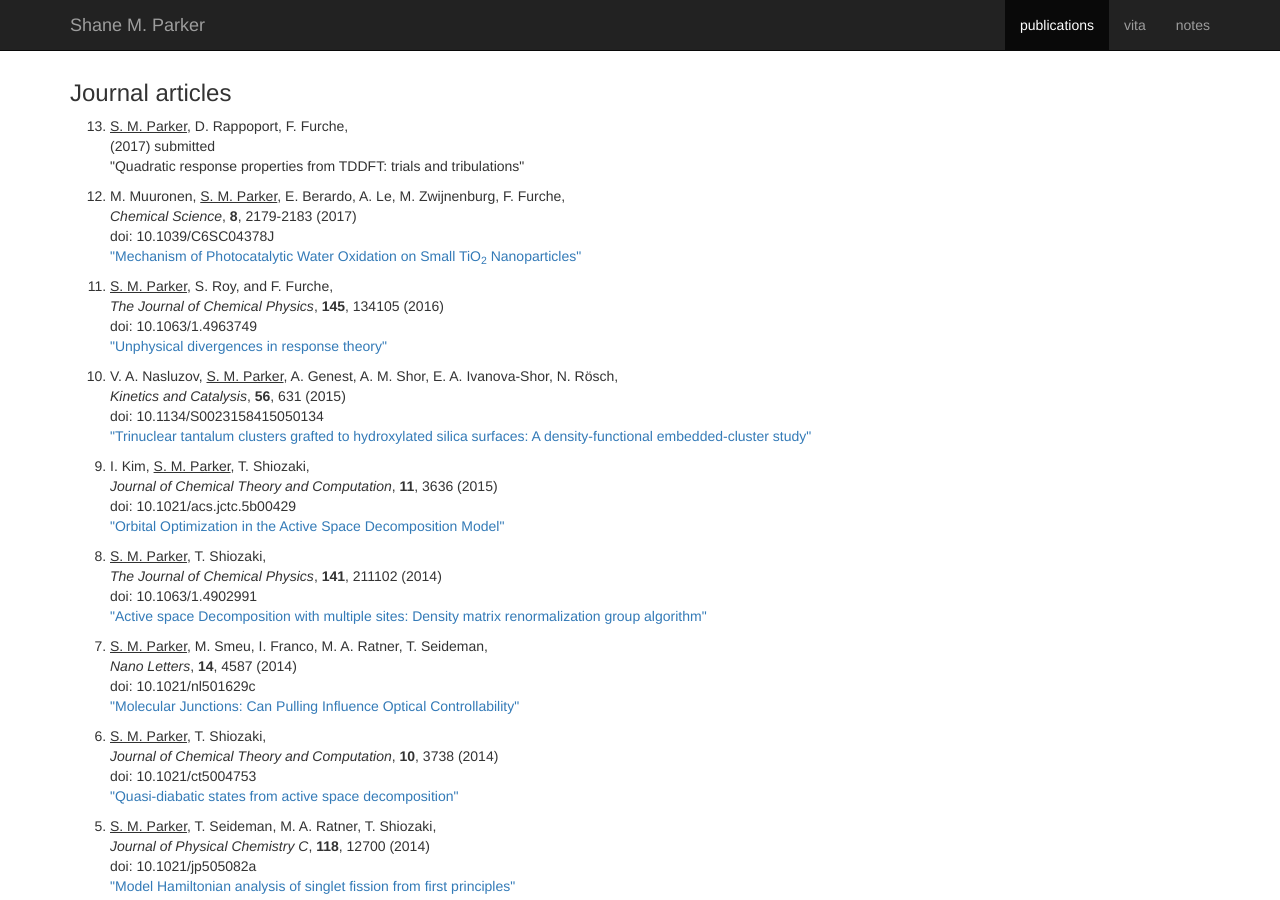
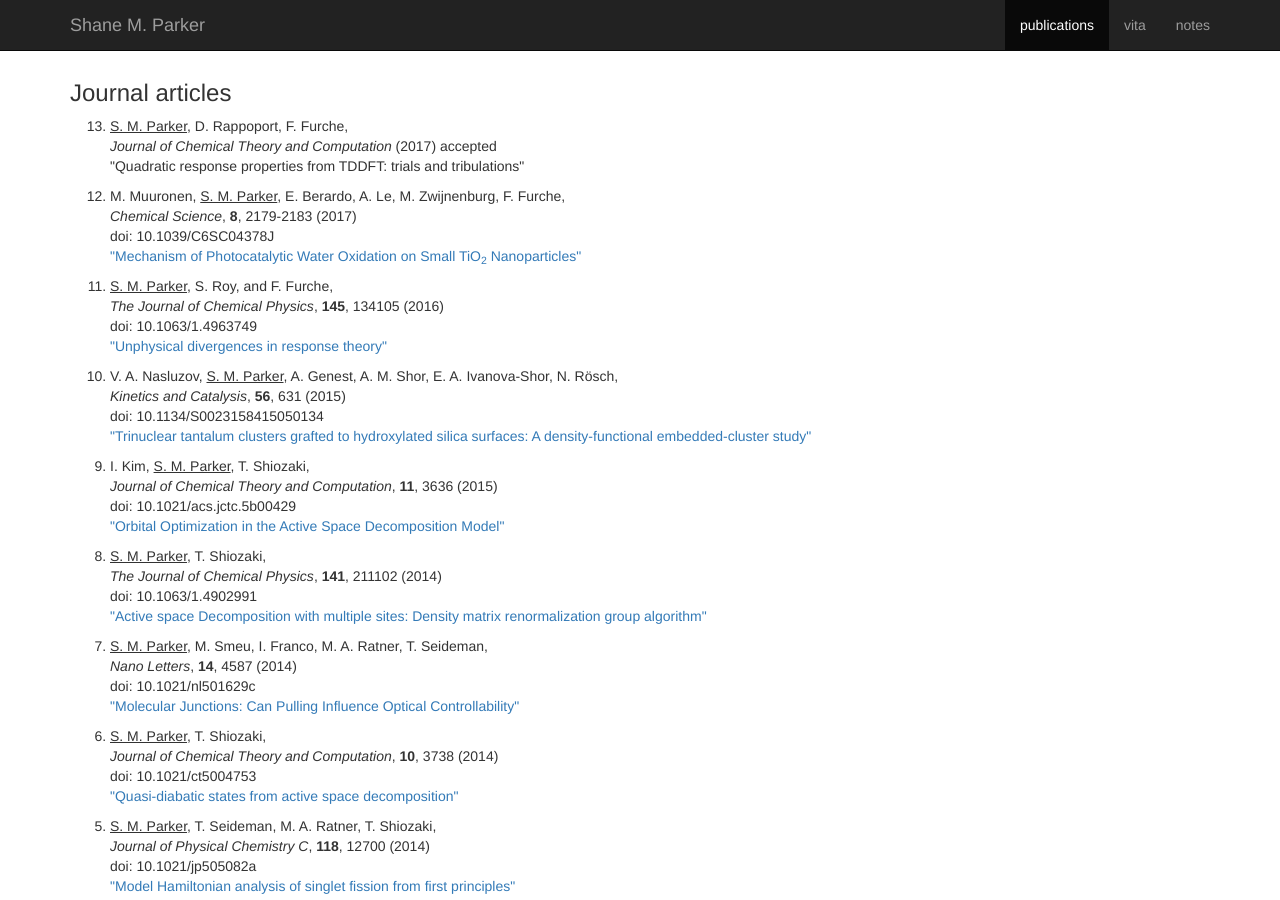
Before and after one commit to smparker/smparker.github.io, a Jekyll site: the page built from publications.html, in a window 1280 px wide and 900 px high. Built offline with Jekyll 4.4.1, drawn with Linux system fonts in a browser that asks for light colours; nearby versions of some CDN libraries.

Commit message:
jctc paper accepted

```diff
--- a/_data/papers.yml
+++ b/_data/papers.yml
@@ -1,7 +1,8 @@
 - authors: [me, D. Rappoport, F. Furche]
   title: "Quadratic response properties from TDDFT: trials and tribulations"
+  journal: "Journal of Chemical Theory and Computation"
   year: 2017
-  note: submitted
+  note: accepted
 
 - authors: [M. Muuronen, me, E. Berardo, A. Le, M. Zwijnenburg, F. Furche]
   title: Mechanism of Photocatalytic Water Oxidation on Small TiO<sub>2</sub> Nanoparticles
```
